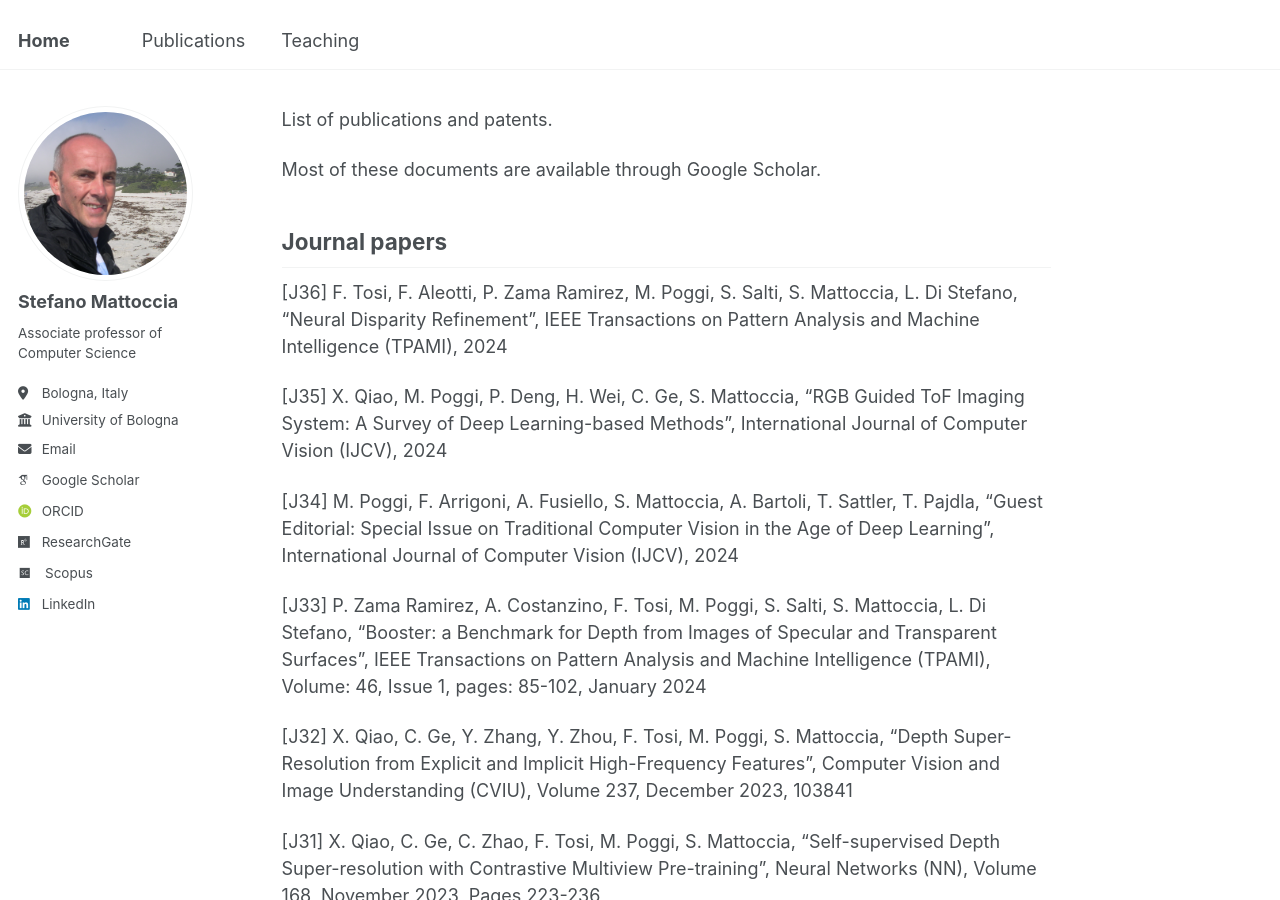
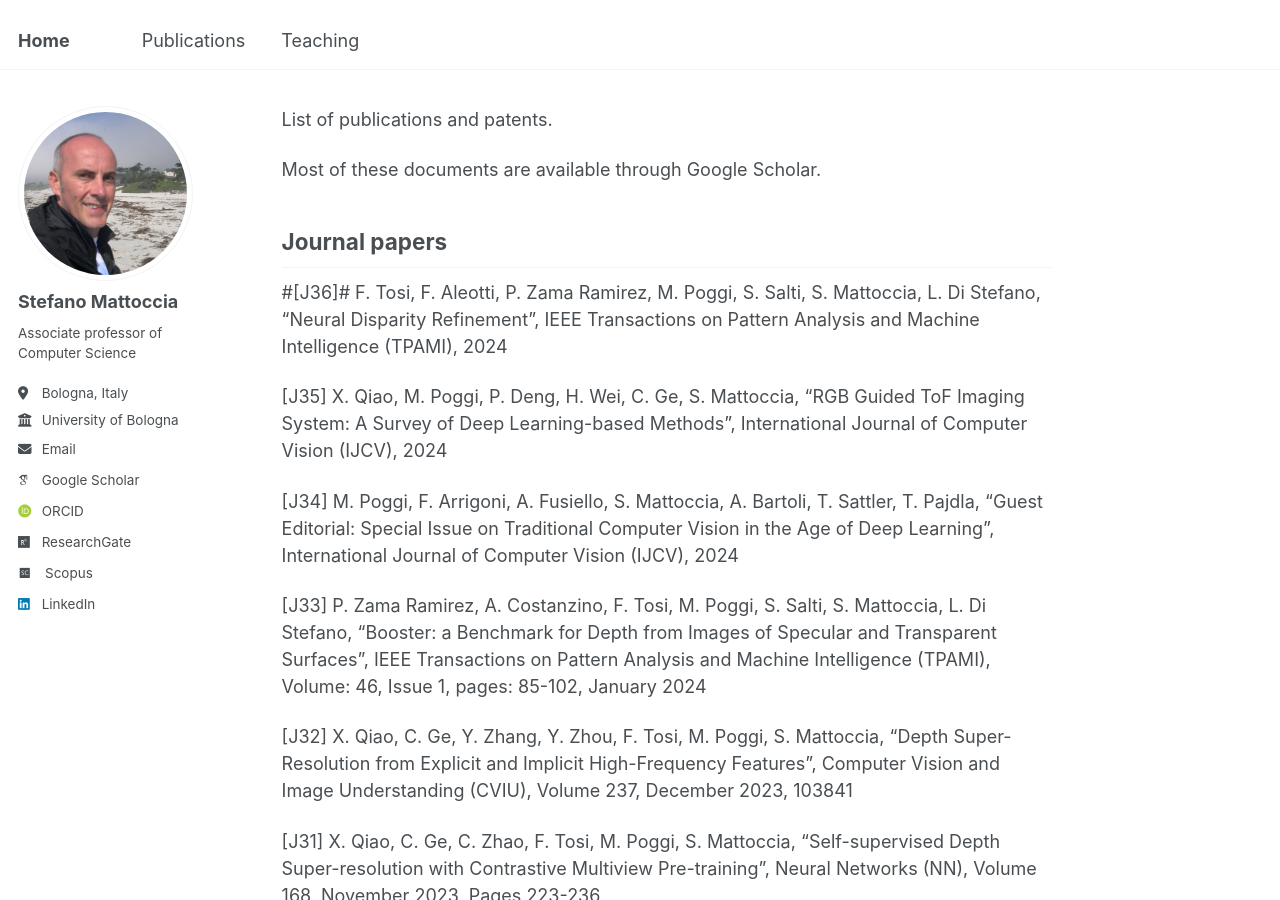
Before and after one commit to stefanomattoccia/stefanomattoccia.github.io, a Jekyll site: the page built from _pages/publications.md, in a window 1280 px wide and 900 px high. Built offline with Jekyll 4.4.1, drawn with Linux system fonts in a browser that asks for light colours; some web fonts are replaced.

```diff
--- a/_pages/publications.md
+++ b/_pages/publications.md
@@ -14,7 +14,7 @@ Most of these documents are available through Google Scholar.
 Journal papers
 ------
 
-[J36] F. Tosi, F. Aleotti, P. Zama Ramirez, M. Poggi, S. Salti, S. Mattoccia, L. Di Stefano, “Neural Disparity Refinement”, IEEE Transactions on Pattern Analysis and Machine Intelligence (TPAMI), 2024
+#[J36]# F. Tosi, F. Aleotti, P. Zama Ramirez, M. Poggi, S. Salti, S. Mattoccia, L. Di Stefano, “Neural Disparity Refinement”, IEEE Transactions on Pattern Analysis and Machine Intelligence (TPAMI), 2024
 
 [J35] X. Qiao, M. Poggi, P. Deng, H. Wei, C. Ge, S. Mattoccia, “RGB Guided ToF Imaging System: A Survey of Deep Learning-based Methods”, International Journal of Computer Vision (IJCV), 2024
 
```
